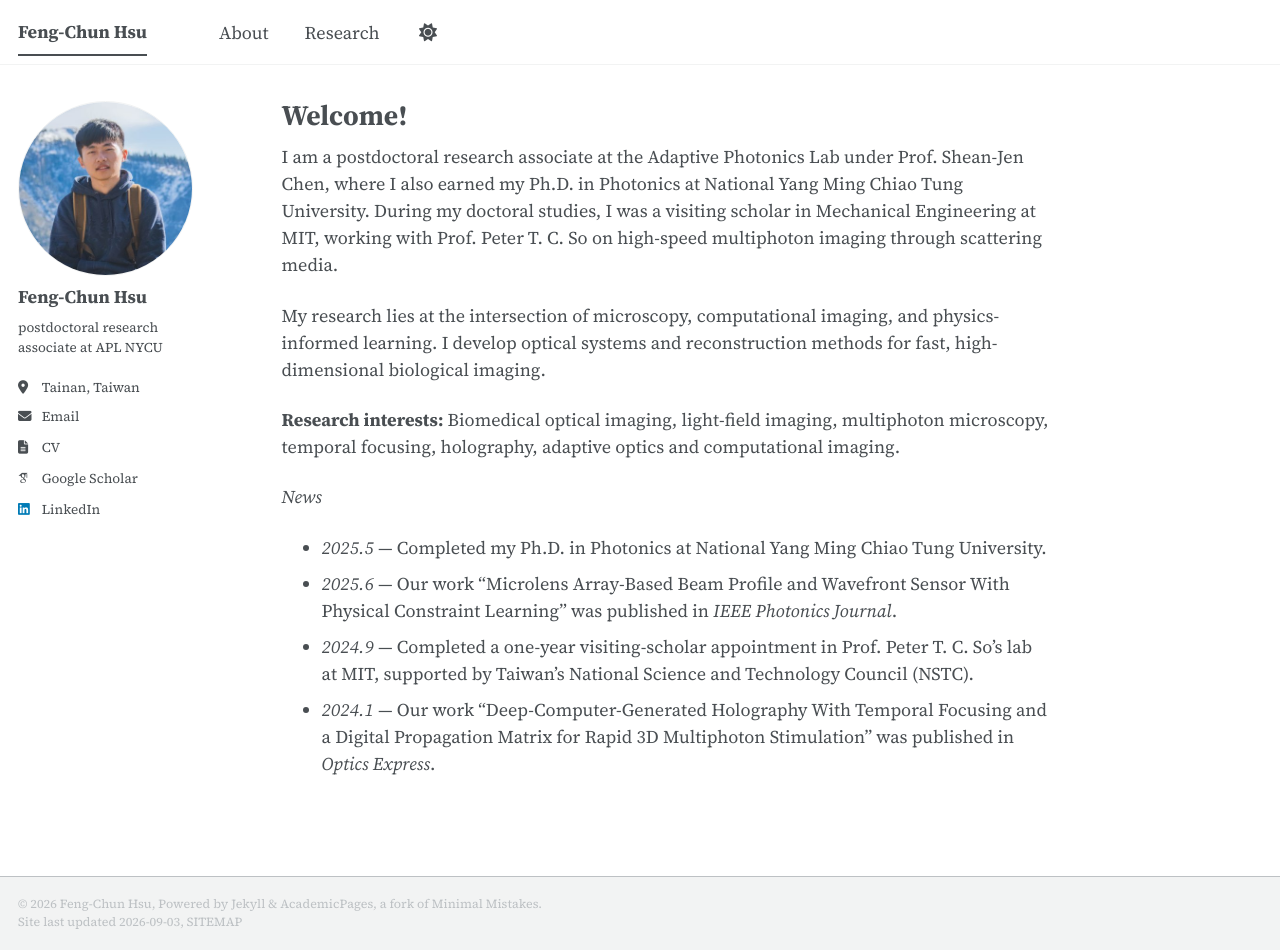
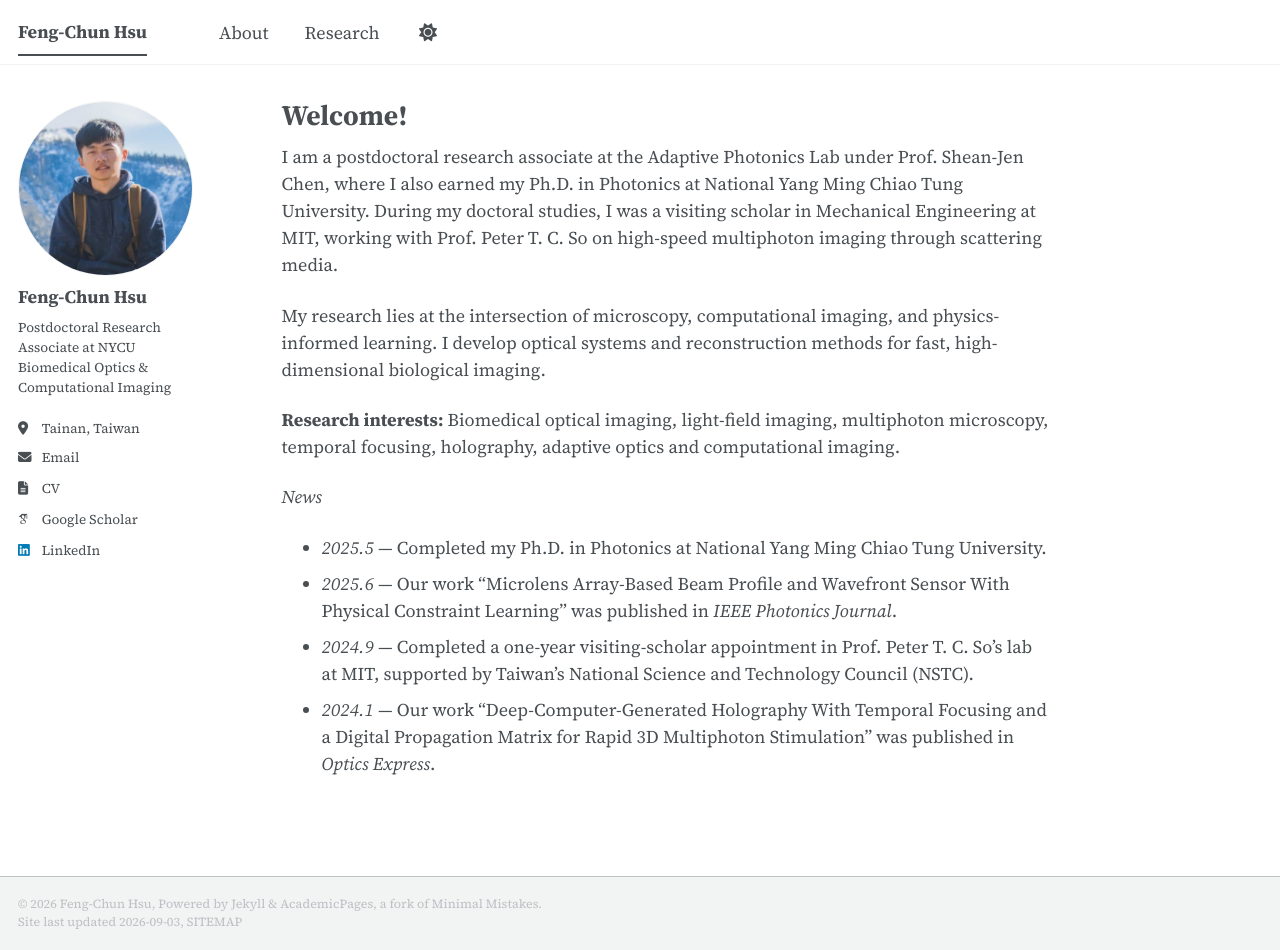
Before and after one commit to fch013/fch013.github.io, a Jekyll site: the page built from _pages/about.md, in a window 1280 px wide and 950 px high. Built offline with Jekyll 4.4.1, drawn with Linux system fonts in a browser that asks for light colours; some web fonts are replaced; a script that is not in the unit is left out.

Commit message:
Revise author bio in _config.yml
Updated author bio with new title and details.

```diff
--- a/_config.yml
+++ b/_config.yml
@@ -15,7 +15,7 @@ author:
   avatar: "profile-outdoors-small.jpg"
   avatar_crop: true
   name: *name
-  bio: "postdoctoral research associate at APL NYCU"
+  bio: "Postdoctoral Research Associate at NYCU<br>Biomedical Optics &amp; Computational Imaging"
   location: "Tainan, Taiwan"
   employer:
   uri:
```
